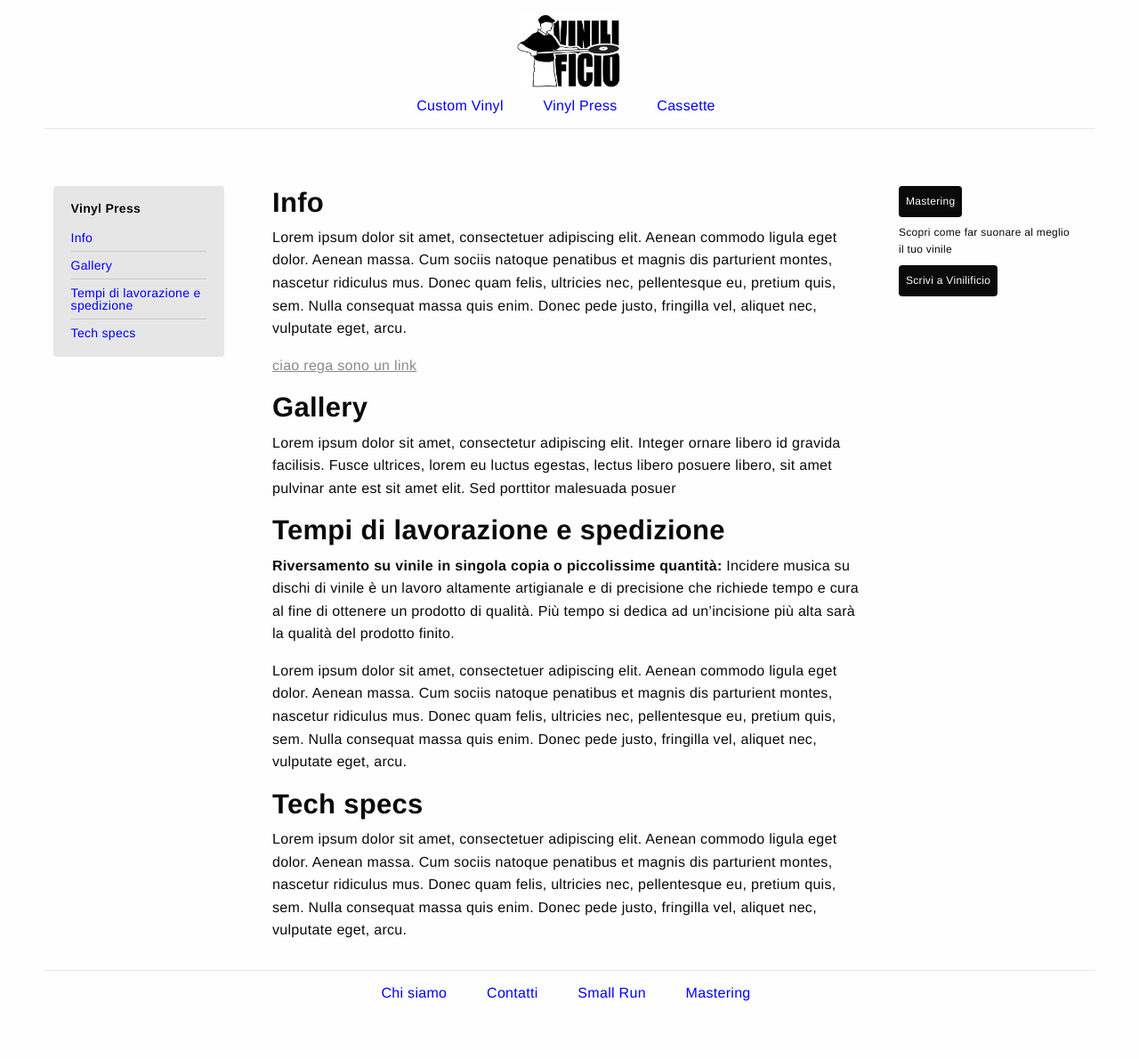
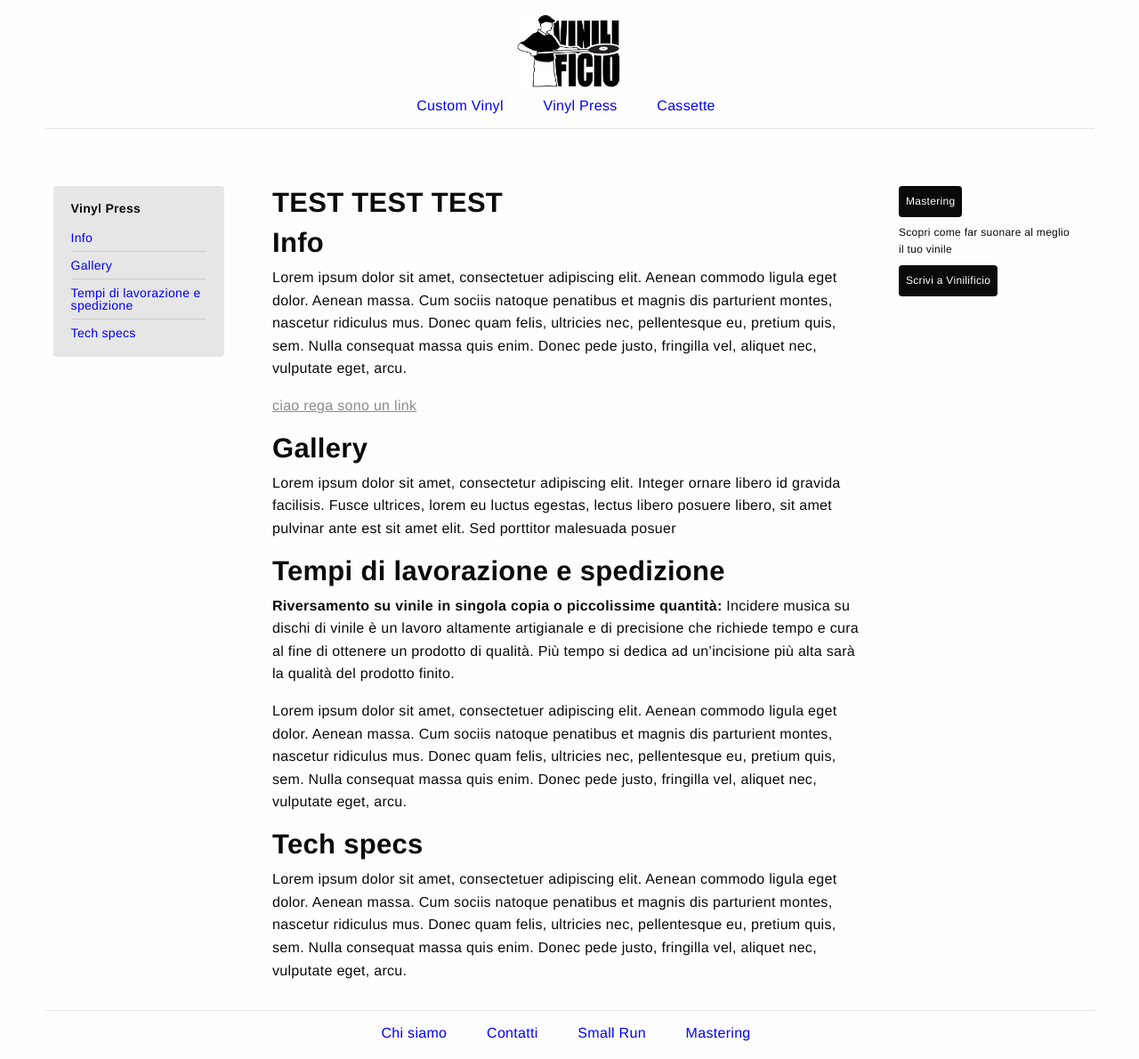
Before and after one commit to Vinilificio/Vinilificio.github.io, a Jekyll site: the page built from _pages/vinyl-press.md, in a window 1280 px wide. Shown: the whole page at 89% size. Built offline with Jekyll 4.4.1, drawn with Linux system fonts in a browser that asks for light colours; before the commit the page ends 1145 px from its top, so only the background shows below that.

Commit message:
Update vinyl-press.md

```diff
--- a/_pages/vinyl-press.md
+++ b/_pages/vinyl-press.md
@@ -13,6 +13,8 @@ menu:
     id: tech-specs
 published: true
 ---
+
+### TEST TEST TEST
 
 ### Info
 
```
